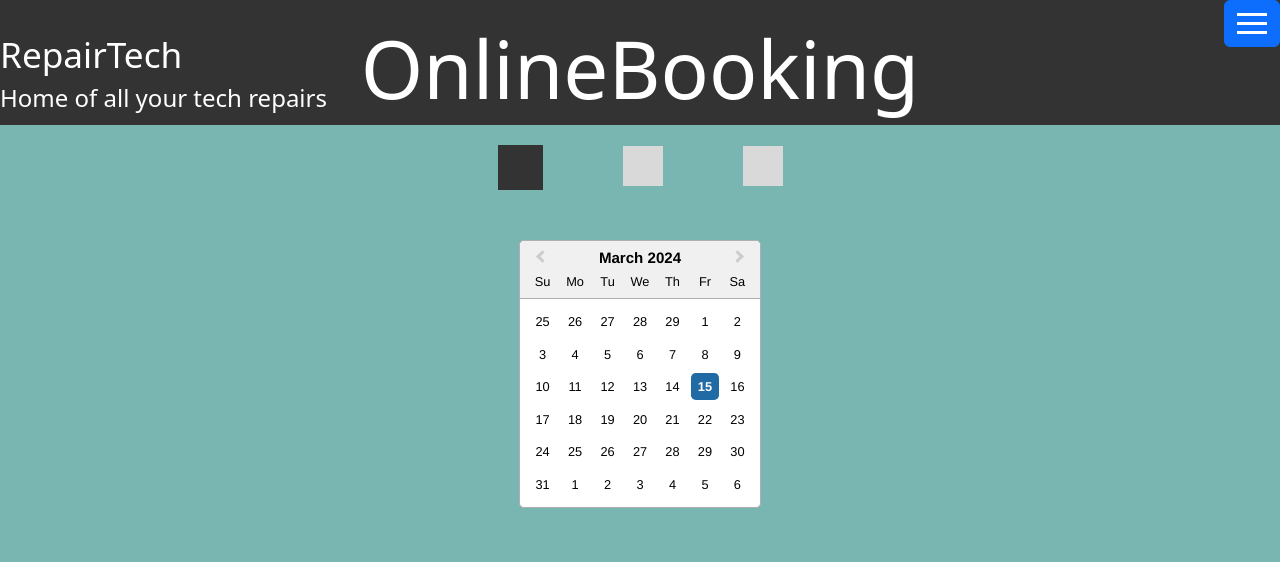
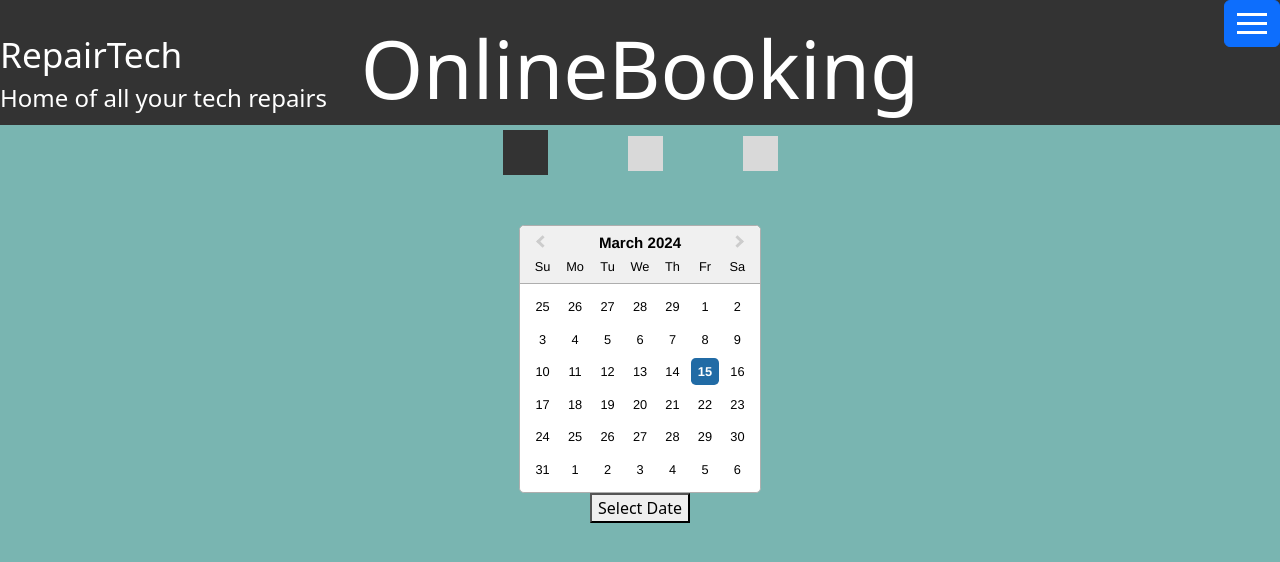
Before and after one commit to SEG3125-A/Group1-Lab8, a React (Create React App) app in the folder repairtech/: page /Pages/OnlineBooking.js in a window 1280 px wide. Shown: the top 562 px of the page. Built offline with nearby package versions, Linux system fonts and the light colour scheme.

Commit message:
adding css for online booking

```diff
--- a/repairtech/src/App.css
+++ b/repairtech/src/App.css
@@ -183,12 +183,12 @@
 }
 
 .flow-block-middle{
-  width:40px;
-  height: 40px;
+  width:35px;
+  height: 35px;
   margin-left: 40px;
   margin-right: 40px;
   margin-bottom: 50px;
-  margin-top:4px;
+  margin-top:9px;
   background-color: #D9D9D9;
 }
 
@@ -198,17 +198,16 @@
   margin-left: 40px;
   margin-right: 40px;
   margin-bottom: 50px;
-
   background-color: #333333;
 }
 
 .flow-block-last{
-  width:40px;
-  height: 40px;
+  width:35px;
+  height: 35px;
   margin-left: 40px;
   margin-right: 40px;
   margin-bottom: 50px;
-  margin-top:4px;
+  margin-top:9px;
 
   background-color: #D9D9D9;
 }
--- a/repairtech/src/Pages/Onlinebooking.jsx
+++ b/repairtech/src/Pages/Onlinebooking.jsx
@@ -27,7 +27,7 @@ function OnlineBooking() {
       onChange={date => setSelectedDate(date)}
       dateFormat={"dd/mm/yyyy"}
     />
-
+  <button>Select Date</button>
   </div>
 
   );
```
Also changed, not shown: repairtech/src/Pages/Onlinebookingreview.jsx (+10 -1 lines).
